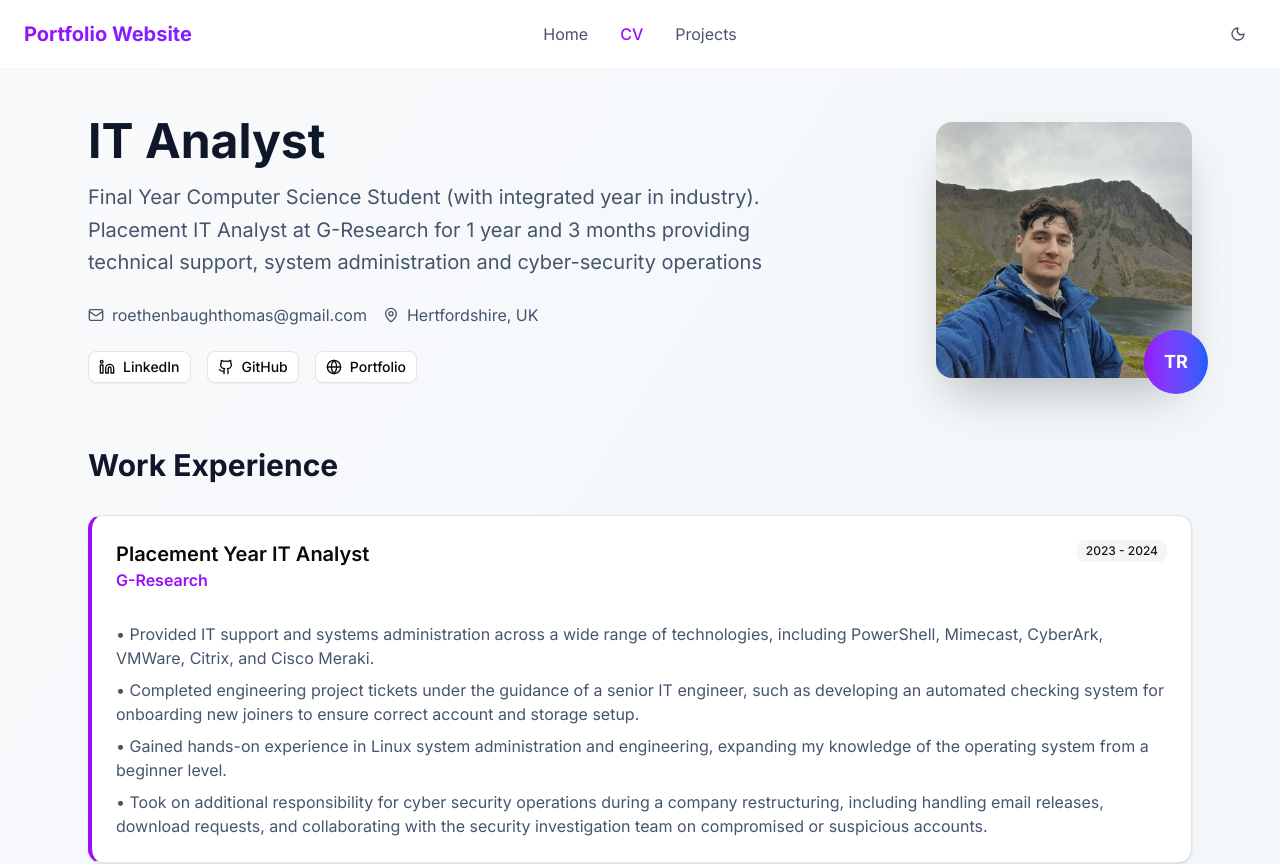
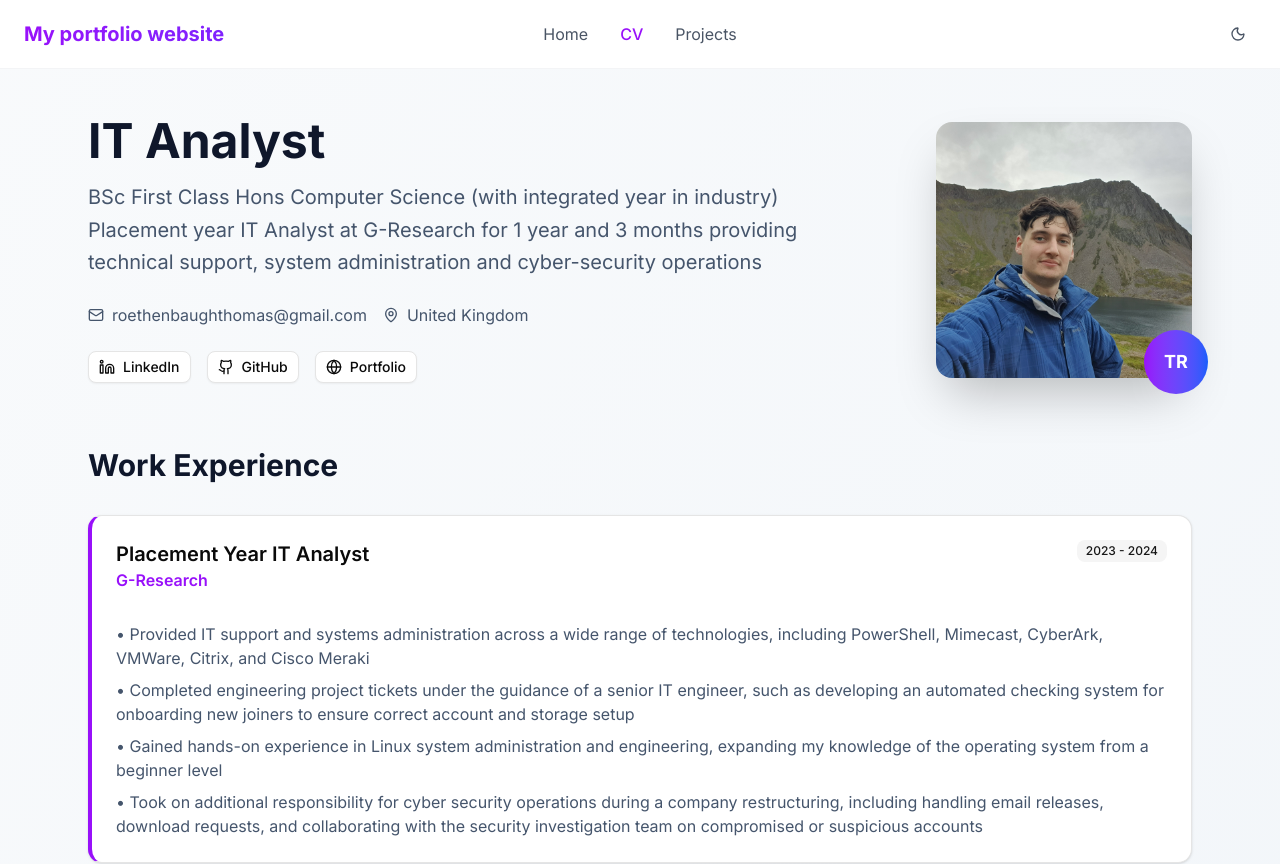
Before and after one commit to Rottenburger/portfolio-website, a Next.js app: page /cv in a window 1280 px wide. Shown: the top 864 px of the page. Built offline with nearby package versions, Linux system fonts and the light colour scheme.

Commit message:
Update README and descriptions on pages

```diff
--- a/src/app/cv/page.tsx
+++ b/src/app/cv/page.tsx
@@ -19,7 +19,7 @@ export default function CVPage() {
                 <div>
                   <h2 className="text-4xl lg:text-5xl font-bold text-slate-900 dark:text-white mb-4">IT Analyst</h2>
                   <p className="text-xl text-slate-600 dark:text-slate-300 leading-relaxed">
-                  Final Year Computer Science Student (with integrated year in industry). Placement IT Analyst at G-Research for 1 year and 3 months providing technical support, system administration and cyber-security operations
+                  BSc First Class Hons Computer Science (with integrated year in industry) Placement year IT Analyst at G-Research for 1 year and 3 months providing technical support, system administration and cyber-security operations
                   </p>
                 </div>
 
@@ -31,7 +31,7 @@ export default function CVPage() {
                   </div>
                   <div className="flex items-center gap-2">
                     <MapPin className="w-4 h-4" />
-                    <span>Hertfordshire, UK</span>
+                    <span>United Kingdom</span>
                   </div>
                 </div>
 
@@ -90,10 +90,10 @@ export default function CVPage() {
                 </CardHeader>
                 <CardContent>
                   <ul className="space-y-2 text-slate-600 dark:text-slate-300">
-                    <li>• Provided IT support and systems administration across a wide range of technologies, including PowerShell, Mimecast, CyberArk, VMWare, Citrix, and Cisco Meraki.</li>
-                    <li>• Completed engineering project tickets under the guidance of a senior IT engineer, such as developing an automated checking system for onboarding new joiners to ensure correct account and storage setup.</li>
-                    <li>• Gained hands-on experience in Linux system administration and engineering, expanding my knowledge of the operating system from a beginner level.</li>
-                    <li>• Took on additional responsibility for cyber security operations during a company restructuring, including handling email releases, download requests, and collaborating with the security investigation team on compromised or suspicious accounts.</li>
+                    <li>• Provided IT support and systems administration across a wide range of technologies, including PowerShell, Mimecast, CyberArk, VMWare, Citrix, and Cisco Meraki</li>
+                    <li>• Completed engineering project tickets under the guidance of a senior IT engineer, such as developing an automated checking system for onboarding new joiners to ensure correct account and storage setup</li>
+                    <li>• Gained hands-on experience in Linux system administration and engineering, expanding my knowledge of the operating system from a beginner level</li>
+                    <li>• Took on additional responsibility for cyber security operations during a company restructuring, including handling email releases, download requests, and collaborating with the security investigation team on compromised or suspicious accounts</li>
                   </ul>
                 </CardContent>
               </Card>
@@ -110,10 +110,10 @@ export default function CVPage() {
                 </CardHeader>
                 <CardContent>
                   <ul className="space-y-2 text-slate-600 dark:text-slate-300">
-                    <li>• Collaborated with a local start-up to support the development of an augmented reality art app.</li>
-                    <li>• Collected user feedback and data both online and in-person to assess reactions to the app and its concept.</li>
-                    <li>• Organised and securely managed survey responses and research data.</li>
-                    <li>• Created graphs and presentations to communicate findings to the manager and team members.</li>
+                    <li>• Collaborated with a local start-up to support the development of an augmented reality art app</li>
+                    <li>• Collected user feedback and data both online and in-person to assess reactions to the app and its concept</li>
+                    <li>• Organised and securely managed survey responses and research data</li>
+                    <li>• Created graphs and presentations to communicate findings to the manager and team members</li>
                   </ul>
                 </CardContent>
               </Card>
@@ -130,9 +130,9 @@ export default function CVPage() {
                 </CardHeader>
                 <CardContent>
                   <ul className="space-y-2 text-slate-600 dark:text-slate-300">
-                    <li>• Trained in all but one department, enabling flexible work assignments based on daily operational needs.</li>
-                    <li>• Frequently organised and guided less experienced colleagues in both the food and backdoor departments.</li>
-                    <li>• Developed strong customer service skills and learned to independently solve problems in a fast-paced environment.</li>
+                    <li>• Trained in all but one department, enabling flexible work assignments based on daily operational needs</li>
+                    <li>• Frequently organised and guided less experienced colleagues in both the food and backdoor departments</li>
+                    <li>• Developed strong customer service skills and learned to independently solve problems in a fast-paced environment</li>
                   </ul>
                 </CardContent>
               </Card>
--- a/src/app/layout.tsx
+++ b/src/app/layout.tsx
@@ -7,8 +7,8 @@ import { ThemeProvider } from "@/components/theme-provider"
 const inter = Inter({ subsets: ["latin"] })
 
 export const metadata: Metadata = {
-  title: "Interactive Portfolio",
-  description: "A modern portfolio with interactive 3D elements",
+  title: "My portfolio website",
+  description: "Hi there! This is my portfolio website showcasing my projects and skills with some cool 3D effects and animations",
 }
 
 export default function RootLayout({
--- a/src/components/navigation.tsx
+++ b/src/components/navigation.tsx
@@ -18,7 +18,7 @@ export function Navigation() {
       <div className="max-w-7xl mx-auto flex items-center justify-between">
         <div className="flex-1 flex items-center">
           <Link href="/" className="text-xl font-bold bg-gradient-to-r from-purple-600 to-violet-600 bg-clip-text text-transparent">
-            Portfolio Website
+            My portfolio website
           </Link>
         </div>
 
```
Also changed, not shown: 1 other file (tests, documents, lock files or other folders).
